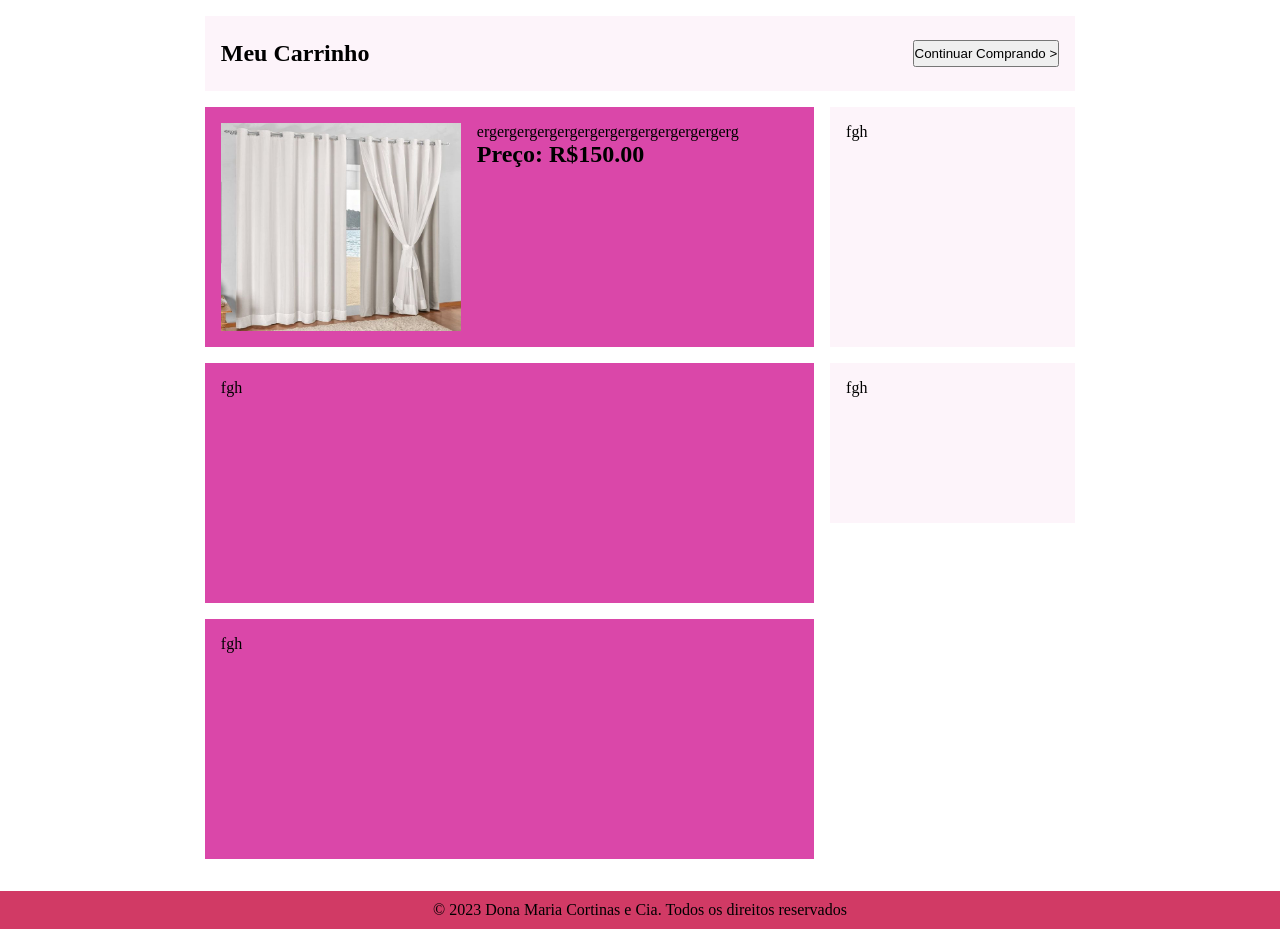
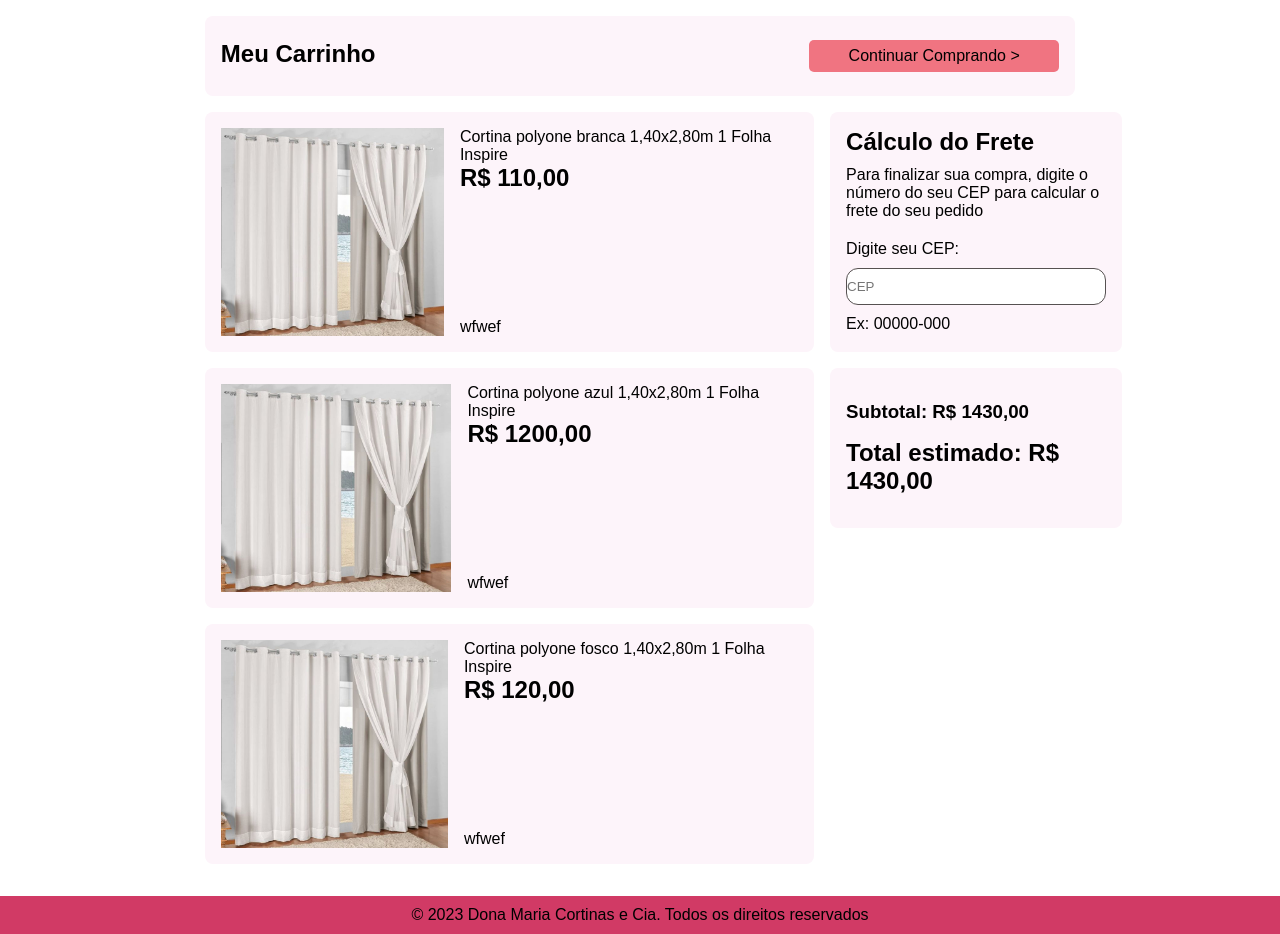
Before and after one commit to lu0000/dona-maria-cortinas-e-cia, a PHP site: page /paginas/carrinho.html in a window 1280 px wide. Shown: the part 211-1145 px from the top of the page. Run offline with PHP 8.4, Linux system fonts and the light colour scheme.

Commit message:
carrinho

```diff
--- a/estilo.css
+++ b/estilo.css
@@ -5,6 +5,7 @@
 }
 body{
     background-color: #FDF4FA;
+    font-family: Arial, sans-serif;
 }
 
 /*Topo do site---------------------------------------------------------------------*/
@@ -189,6 +190,19 @@ main{
     display: flex;
     justify-content: space-between;
     padding: 1.5rem 1rem;
+    border-radius: 8px;
+}
+.titulo-carrinho button{
+    background-color: #F07481;
+    border: none;
+    border-radius: 5px;
+    width: 250px;
+    color: #000;
+    padding: 7px;
+    font-size: 16px;
+}
+.titulo-carrinho button:hover {
+    background-color: #ec6472;
 }
 .compras-do-carrinho{
     margin-top: 1rem;
@@ -202,12 +216,13 @@ main{
     flex-direction: column;
 }
 .pro-carrinho{
-    background-color: #da47a9;
+    background-color: #FDF4FA;
     width: 100%;
     height: 15rem;
     padding: 1rem;
     margin-bottom: 1rem;
     display: flex;
+    border-radius: 8px;
 }
 .img-carrinho{
     width: 15rem;
@@ -218,6 +233,11 @@ main{
     width: 100%;
     height: 100%;
 }
+.pro-car-informacoes{
+    display: flex;
+    flex-direction: column;
+    justify-content: space-between;
+}
 .comprar-carrinho{
     display: flex;
     flex-direction: column;
@@ -227,11 +247,29 @@ main{
     height: 15rem;
     padding: 1rem;
     margin-bottom: 1rem;
+    display: flex;
+    flex-direction: column;
+    justify-content: space-between;
+    border-radius: 8px;
+}
+.input-frete{
+    width: 260px;
+    height: 37px;
+    flex-shrink: 0;
+    border-radius: 12px;
+    border: 1px solid #565151;
+}
+.frete p{
+    margin: 10px 0;
 }
 .preco{
     background-color: #FDF4FA;
     height: 10rem;
     padding: 1rem;
+    border-radius: 8px;
+    display: flex;
+    flex-direction: column;
+    justify-content: space-evenly;
 }
 
 /*Rodapé do site---------------------------------------------------------------------*/
--- a/paginas/carrinho.html
+++ b/paginas/carrinho.html
@@ -42,23 +42,62 @@
         <div class="compras-do-carrinho">
             <div class="produtos-carrinho">
                 <div class="pro-carrinho">
-                    <div class="img-carrinho"><img src="../imagens/cortinas/1.jpg" alt=""></div>
-                    <div>
+                    <div class="img-carrinho"><img src="../imagens/cortinas/1.jpg" alt="Imagem da cortina"></div>
+                    <div class="pro-car-informacoes">
                         <div>
-                            <p>ergergergergergergergergergergergergerg</p>
-                            <h2>Preço: R$150.00</h2>
+                            <p>Cortina polyone branca 1,40x2,80m 1 Folha Inspire</p>
+                            <h2>R$ 110,00</h2>
                         </div>
                         <div>
-
+                            <p>wfwef</p>
                         </div>
                     </div>
                 </div>
-                <div class="pro-carrinho">fgh</div>
-                <div class="pro-carrinho">fgh</div>
+                <div class="pro-carrinho">
+                    <div class="img-carrinho"><img src="../imagens/cortinas/1.jpg" alt="Imagem da cortina"></div>
+                    <div class="pro-car-informacoes">
+                        <div>
+                            <p>Cortina polyone azul 1,40x2,80m 1 Folha Inspire</p>
+                            <h2>R$ 1200,00</h2>
+                        </div>
+                        <div>
+                            <p>wfwef</p>
+                        </div>
+                    </div>
+                </div>
+                <div class="pro-carrinho">
+                    <div class="img-carrinho"><img src="../imagens/cortinas/1.jpg" alt="Imagem da cortina"></div>
+                    <div class="pro-car-informacoes">
+                        <div>
+                            <p>Cortina polyone fosco 1,40x2,80m 1 Folha Inspire</p>
+                            <h2>R$ 120,00</h2>
+                        </div>
+                        <div>
+                            <p>wfwef</p>
+                        </div>
+                    </div>
+                </div>
             </div>
             <div class="comprar-carrinho">
-                <div class="frete">fgh</div>
-                <div class="preco">fgh</div>
+                <div class="frete">
+                    <div>
+                        <h2>Cálculo do Frete</h2>
+                        <p>Para finalizar sua compra, digite o número do seu CEP para calcular o frete do seu pedido</p>
+                    </div>
+                    <div>
+                        <p>Digite seu CEP:</p>
+                        <form action="" method="post">
+                            <label>
+                                <input class="input-frete" type="text" id="cep" name="cep" placeholder="CEP" required>
+                            </label>
+                        </form>
+                        <p>Ex: 00000-000</p>
+                    </div>
+                </div>
+                <div class="preco">
+                    <div><h3>Subtotal: R$ 1430,00</h3></div>
+                    <div><h2>Total estimado: R$ 1430,00</h2></div>
+                </div>
             </div>
         </div>
 
```
